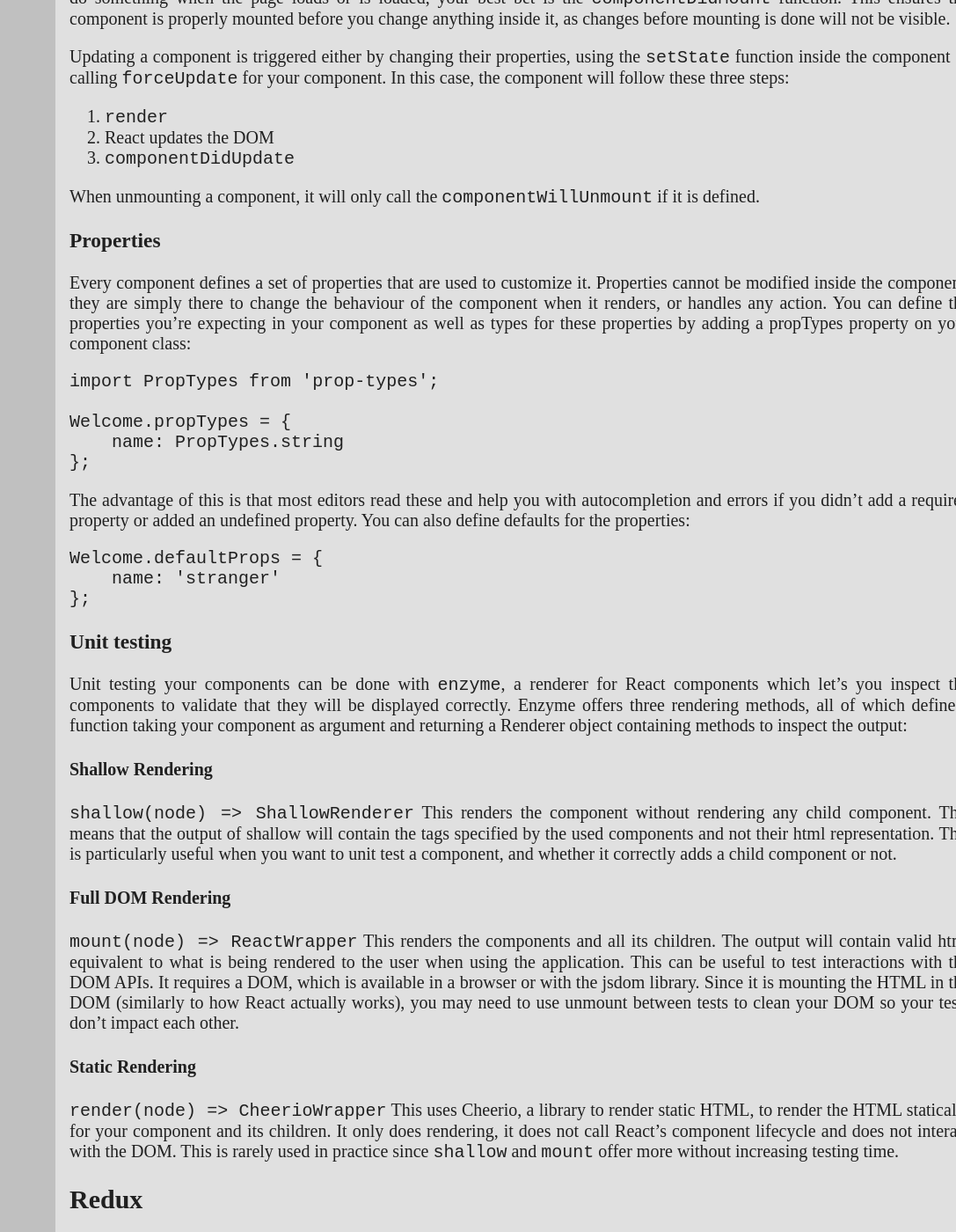
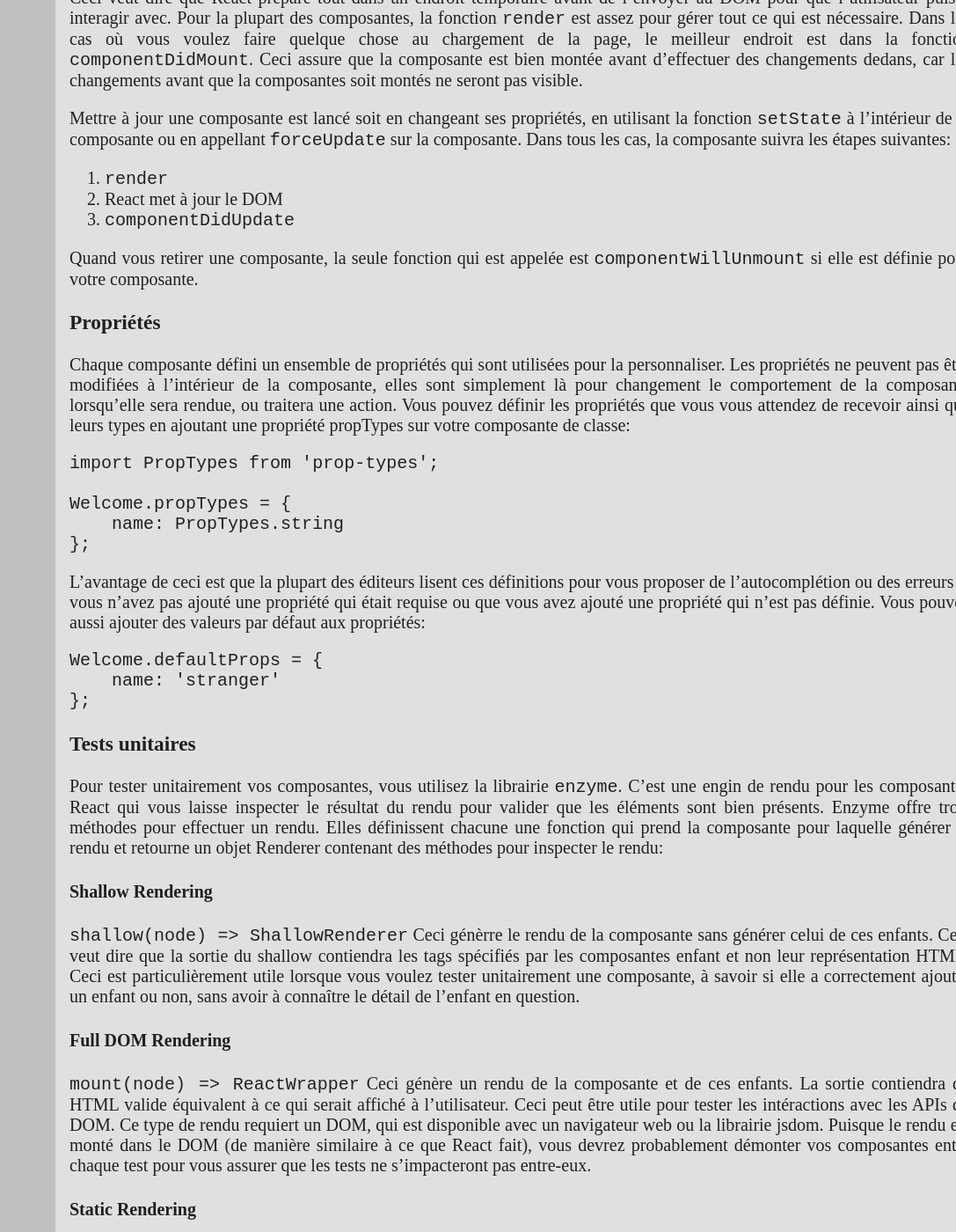
Before and after one commit to lavoiecsh/lavoiecsh.github.io, a Jekyll site: the page built from _posts/2019/11/2019-11-04-react-fr.md, in a window 1280 px wide and 1400 px high, scrolled down 1108 px. Shown: the whole window at 88% size, without its empty margins (193-1280 px from the left). Built offline with Jekyll 4.4.1, drawn with Linux system fonts in a browser that asks for light colours; some of the changed text lies outside the part shown.

Commit message:
french version of react blog

````diff
--- a/_posts/2019/11/2019-11-04-react-fr.md
+++ b/_posts/2019/11/2019-11-04-react-fr.md
@@ -7,12 +7,12 @@ date: 2019-11-04
 categories: [Pratiques]
 tags: []
 ---
-After working a little with the React-Redux-Saga ecosystem, and working with others that were still new to it, I came to realize some parts of the frameworks can be a little confusing so I decided to write this post to explain how everything works together. This article isn't meant to explain everything, but give a brief overview of the different sections of the ecosystem and how they interact with each other in case you need to work on an existing project or need to think about which technology to use for new project.
+Après avoir travaillé un peu avec l'écosystème React-Redux-Saga, et avoir travaillé avec d'autres pour qui ce n'était pas famillié, j'en suis venu à la conclusion que certaines parties des librairies ne sont pas très claires donc j'ai décidé d'écrire cette entrée pour expliquer comment tout fonctionne ensemble. Cette article ne se veut pas une explication complète, mais plutôt un bref apperçu des différentes sections de l'écosystème et comment elles interagissent entre-elles au cas où vous auriez à travailler sur un projet existant avec ces technologies ou pour éclaircir votre décision si vous avez à choisir une technologie pour un nouveau projet.
 
 ## React
-React is essentially a framework to easily divide your front-end application in different components which interact together to form your application. This helps separate concerns for the different parts of your application and reuse some of the components you create.
+React est essentiellement une librairie pour facilement diviser votre application front-end en différentes composantes qui interagissent ensemble pour former votre application. Ceci aide à séparer les préoccupations des différentes sections de votre application et réutiliser certaines des composantes que vous créez.
 
-You define your components using either a class or a function syntax:
+Vous pouvez définir des composantes en utilisant une classe ou une fonction:
 ```javascript
 class Welcome extends React.Component {
     render() {
@@ -26,28 +26,28 @@ function Welcome(props) {
 
 function Welcome(props) => <h1>Hello, {props.name}</h1>;
 ```
-All these define a `Welcome` component that can be used inside other components with `<Welcome name="myname"/>`. In the later version of React, function components can do anything a class component can, the only difference being the syntax.
+Toutes ces syntaxes définissent une composant `Welcome` qui peut être utilisé dans d'autres composantes avec `<Welcome name="myname"/>`. Dans les dernières versions de React, les composantes fonctionnelles peuvent faire tout ce qu'une composante de classe peut faire, la différence est donc seulement la syntaxe.
 
-### Lifecycle
-A big part of React's component is the lifecycle. It's important to understand what is available at which point in the lifecycle. New components follow four basic steps:
+### Cycle de vie
+Une grosse partie des composantes de React est leur cycle de vie. C'est important de comprendre quand chaque élément est disponible dans le cycle de vie. Une nouvelle composante suit quatres étapes:
 
-1. constructor (for class components)
-2. `render` function for class components or the function itself for function components
-3. React updates the DOM
-4. `componentDidMount` (for class components)
+1. constructeur (pour les composantes de classe)
+2. fonction `render` pour les composantes de classe ou la fonction elle-même pour les composantes fonctionnelles
+3. React met à jour le DOM
+4. `componentDidMount` (pour les composantes de classe)
 
-This means that React renders everything inside a temporary buffer before sending it to the DOM for the user to see and interact with. For most components, the `render` function is enough to handle everything needed. In cases where you want to do something when the page loads or is loaded, your best bet is the `componentDidMount` function. This ensures the component is properly mounted before you change anything inside it, as changes before mounting is done will not be visible.
+Ceci veut dire que React prépare tout dans un endroit temporaire avant de l'envoyer au DOM pour que l'utilisateur puisse interagir avec. Pour la plupart des composantes, la fonction `render` est assez pour gérer tout ce qui est nécessaire. Dans les cas où vous voulez faire quelque chose au chargement de la page, le meilleur endroit est dans la fonction `componentDidMount`. Ceci assure que la composante est bien montée avant d'effectuer des changements dedans, car les changements avant que la composantes soit montés ne seront pas visible.
 
-Updating a component is triggered either by changing their properties, using the `setState` function inside the component or calling `forceUpdate` for your component. In this case, the component will follow these three steps:
+Mettre à jour une composante est lancé soit en changeant ses propriétés, en utilisant la fonction `setState` à l'intérieur de la composante ou en appellant `forceUpdate` sur la composante. Dans tous les cas, la composante suivra les étapes suivantes:
 
 1. `render`
-2. React updates the DOM
+2. React met à jour le DOM
 3. `componentDidUpdate`
 
-When unmounting a component, it will only call the `componentWillUnmount` if it is defined.
+Quand vous retirer une composante, la seule fonction qui est appelée est `componentWillUnmount` si elle est définie pour votre composante.
 
-### Properties
-Every component defines a set of properties that are used to customize it. Properties cannot be modified inside the component, they are simply there to change the behaviour of the component when it renders, or handles any action. You can define the properties you're expecting in your component as well as types for these properties by adding a propTypes property on your component class:
+### Propriétés
+Chaque composante défini un ensemble de propriétés qui sont utilisées pour la personnaliser. Les propriétés ne peuvent pas être modifiées à l'intérieur de la composante, elles sont simplement là pour changement le comportement de la composante lorsqu'elle sera rendue, ou traitera une action. Vous pouvez définir les propriétés que vous vous attendez de recevoir ainsi que leurs types en ajoutant une propriété propTypes sur votre composante de classe:
 ```javascript
 import PropTypes from 'prop-types';
 
@@ -55,29 +55,29 @@ Welcome.propTypes = {
     name: PropTypes.string
 };
 ```
-The advantage of this is that most editors read these and help you with autocompletion and errors if you didn't add a required property or added an undefined property. You can also define defaults for the properties:
+L'avantage de ceci est que la plupart des éditeurs lisent ces définitions pour vous proposer de l'autocomplétion ou des erreurs si vous n'avez pas ajouté une propriété qui était requise ou que vous avez ajouté une propriété qui n'est pas définie. Vous pouvez aussi ajouter des valeurs par défaut aux propriétés:
 ```javascript
 Welcome.defaultProps = {
     name: 'stranger'
 };
 ```
 
-### Unit testing
-Unit testing your components can be done with `enzyme`, a renderer for React components which let's you inspect the components to validate that they will be displayed correctly. Enzyme offers three rendering methods, all of which define a function taking your component as argument and returning a Renderer object containing methods to inspect the output:
+### Tests unitaires
+Pour tester unitairement vos composantes, vous utilisez la librairie `enzyme`. C'est une engin de rendu pour les composantes React qui vous laisse inspecter le résultat du rendu pour valider que les éléments sont bien présents. Enzyme offre trois méthodes pour effectuer un rendu. Elles définissent chacune une fonction qui prend la composante pour laquelle générer le rendu et retourne un objet Renderer contenant des méthodes pour inspecter le rendu:
 #### Shallow Rendering
 `shallow(node) => ShallowRenderer`
-This renders the component without rendering any child component. This means that the output of shallow will contain the tags specified by the used components and not their html representation. This is particularly useful when you want to unit test a component, and whether it correctly adds a child component or not.
+Ceci génèrre le rendu de la composante sans générer celui de ces enfants. Ceci veut dire que la sortie du shallow contiendra les tags spécifiés par les composantes enfant et non leur représentation HTML. Ceci est particulièrement utile lorsque vous voulez tester unitairement une composante, à savoir si elle a correctement ajouter un enfant ou non, sans avoir à connaître le détail de l'enfant en question.
 #### Full DOM Rendering
 `mount(node) => ReactWrapper`
-This renders the components and all its children. The output will contain valid html equivalent to what is being rendered to the user when using the application. This can be useful to test interactions with the DOM APIs. It requires a DOM, which is available in a browser or with the jsdom library. Since it is mounting the HTML in the DOM (similarly to how React actually works), you may need to use unmount between tests to clean your DOM so your tests don't impact each other.
+Ceci génère un rendu de la composante et de ces enfants. La sortie contiendra du HTML valide équivalent à ce qui serait affiché à l'utilisateur. Ceci peut être utile pour tester les intéractions avec les APIs du DOM. Ce type de rendu requiert un DOM, qui est disponible avec un navigateur web ou la librairie jsdom. Puisque le rendu est monté dans le DOM (de manière similaire à ce que React fait), vous devrez probablement démonter vos composantes entre chaque test pour vous assurer que les tests ne s'impacteront pas entre-eux.
 #### Static Rendering
 `render(node) => CheerioWrapper`
-This uses Cheerio, a library to render static HTML, to render the HTML statically for your component and its children. It only does rendering, it does not call React's component lifecycle and does not interact with the DOM. This is rarely used in practice since `shallow` and `mount` offer more without increasing testing time.
+Cette fonction utilise Cheerio, une librairie pour générer du rendu HTML statique, pour la composante et ses enfants. Ceci ne fait qu'effectuer un rendu, il n'utilise pas le cycle de vie de composantes de React et n'interagit pas avec le DOM. Ceci est rarement utilisé en pratique parce que `shallow` et `mount` offrent plus sans augmenter le temps de test.
 
 ## Redux
-Redux is a library on top of React which adds a sharable state between the components as well as an event-driven architecture to help the components interact with each other.
+Redux est une librairie par dessus React qui ajoute un état partagé entre les différentes composantes et une architecture basée sur les évènements pour faciliter les interactions entre les composantes.
 ### Actions
-Redux lets you define actions which you can trigger manually whenever something happens. This is the publishing part of the event-driven architecture. Actions can also contain additional data. They are defined with the `createAction` function and triggered by calling the returned function:
+Redux vous laisse définir des actions que vous pourrez lancer manuellement lorsqu'une action survient. Ceci est la partie publication de l'architecture basée sur les évènements. Les actions peuvent aussi contenir de l'information additionnelle. Elles sont définies avec la fonction `createAction` et lancées en appelant la fonction qui est retournée.
 ```javascript
 // define the action in a shared file
 export buttonPressed = createAction('BUTTON_PRESSED');
@@ -85,7 +85,7 @@ export buttonPressed = createAction('BUTTON_PRESSED');
 buttonPressed(additionalData);
 ```
 ### Reducers
-Reducers are functions triggered whenever a specific action is triggered. Their purpose is to update the global state depending on the triggered action and its additional data. They are created with the `handleAction` and `handleActions` functions with an initial state and a function mapping the received state to the new global state:
+Les reducers sont des fonctions exécutées automatiquement lorsqu'une action spécifique est lancée. Leur objectif est de mettre à jour l'état global dépendemment de l'action lancée et de son information additionnelle. Ils sont créés avec les fonctions `handleAction` et `handleActions` avec un état initial et une fonction pour transformer l'état reçu en nouvel état global:
 ```javascript
 handleActions({
     BUTTON_PRESSED: (state) => ({ ...state, somethingElse: true }),
@@ -93,8 +93,8 @@ handleActions({
 }, { somethingElse: false });
 ```
 
-### Connected Components
-Since React updates the components only when their properties are changed, they will not be updated when the global state changes unless they are connected to the Redux engine. To connect your component, you need to define a `mapStateToProps` function that reads the new state and maps values from it to your components properties. You can also define a `mapDispatchToProps` object that will set some of your properties to actions you created previously (similarly to the `defaultProps` object). With all this, you then export a connected component instead of your previous component with the `connect` function:
+### Composantes connectées
+Puisque React ne met à jour les composantes que si leurs propriétés ont changé, elles ne seront pas mises à jour lorsque l'état global changera à moins qu'elle ne soient connectées à l'engin de Redux. Pour connecter une composante, vous devez définir une fonction `mapStateToProps` qui lira le nouvel état et extraira certaines valeur pour modifier les propriétés de votre composante. Vous pouvez aussi définir un object `mapDispatchToProps` qui définira des valeurs par défaut pour les actions que votre composantes à besoin (similaire à l'object `defaultProps`). Avec ceci, vous pouvez ensuite exporter une composante connectées avec la fonction `connect`:
 ```javascript
 import buttonPressed from './actions';
 
@@ -109,23 +109,23 @@ mapDispatchToProps = {
 export default connect(mapStateToProps, mapDispatchToProps)(Welcome);
 ```
 ### Event-driven architecture
-As mentioned, Redux uses an event-driven architecture style which will usually follow this lifecycle:
-1. User interacts with your component
-2. Component triggers an action
-3. All reducers for that action will be called to modify the global state
-4. mapStateToProps will be called on each component with the new global state
-5. any component that changes a property during mapStateToProps will trigger it's update lifecycle and be updated
+Comme mentionné, Redux utilise une architecture basée sur les évènements qui suivra générallement le cycle suivant:
+1. L'utilisateur interagit avec votre composante
+2. La composante lance une action
+3. Tous les reducers pour cette action seront exécutés pour modifier l'état global
+4. `mapStateToProps` sera appelé sur chaque composante avec le nouvel état global
+5. Les composantes pour lesquelles une propriété a changé pendant `mapStateToProps` seront mises à jour selon le cycle de vie de React
 
-This helps to separate concerns inside your application. Actions are just placeholders to separate the different actions that can happen in your application. Reducers only need to know how to modify the state whenever a specific action is called. Components only need to know which action to trigger and their `mapStateToProps` only need to know what to do with the new state.
+Ceci aide à séparer les préoccupations à l'intérieur de votre application. Les actions ne sont que des marqueurs pour séparer les différentes actions qui peuvent survenir dans votre application. Les reducers n'ont besoin de savoir que comment modifier l'état global lorsqu'une action survient. Les composantes n'ont besoin de savoir que quelle action lancer pour chaque interaction de l'utilisateur et leur fonction `mapStateToProps` n'ont besoin que de savoir quoi faire avec un nouvel état global.
 
-It also allows you to make modifications to other components from a component since all the reducers and `mapStateToProps` will be executed when an action is triggered.
+Ceci permet aussi de faire des modifications à des composantes à partir d'une autre composante puisque tous les reducers et `mapStateToProps` seront exécutés lorsqu'une action est lancée.
 
-The biggest thing to remember when using actions, reducers and connect components is that you want each action to be as simple as possible. This is why thinking in events is usually easier: text changed, button clicked, etc. Since the actions, reducers and state are global to your application, make sure to name them well and not reuse the same names for actions or state values.
+La chose la plus importante à retenir avec les actions, reducers et composantes connectées est que chaque action doit être aussi simple que possible. C'est pourquoi penser en terme d'évènements est souvent plus simple: un texte a changé, un bouton a été cliqué, etc. Puisque les actions, reducers et l'état sont partagés à travers toute votre application, assurez vous de bien les nommer et de ne pas créer de conflits entre les différents noms.
 
-### Unit testing
-Actions cannot be unit tested as they are just definitions.
+### Tests unitaires
+Les actions ne peuvent pas être testées parce qu'elles ne sont que des définitions.
 
-Reducers can easily be unit tested by ensuring the new state reflects the expected changes depending on the triggered action and additional information. The `handleActions` function returns a `reducer` function that takes an initial state and a object containing the type of triggered action (the string argument when you `createAction`) and the additional data as a payload. Executing this function returns the new state, making unit testing very simple:
+Les reducers peuvent facilement être testés unitairement en s'assurant que le nouvel état reflète les changements attendu selon l'action lancée et son information additionnelle. Les fonctions `handleActions` retourne une fonction `reducer` qui prend en paramêtre l'état initial et un objet contenant le type d'action lancée (le nom passé en argument à `createAction`) ainsi que l'information additionnelle. Exécute cette fonction retourne le nouvel état, rendant les tests unitaires très simples:
 ```javascript
 expect(reducer({
     // empty initial state
@@ -138,7 +138,7 @@ expect(reducer({
 });
 ```
 
-For components, you will need to unit test the initial rendering (as before), the `mapStateToProps` function which is pretty straight forward and make sure that actions are correctly triggered when an action happens. This requires shallow or full DOM rendering (static rendering doesn't work).
+Pour les composantes, vous pouvez toujours tester unitaire le rendu initial, ainsi que la fonction `mapStateToProps` qui est assez simple et vous assurer que les actions sont correctement lancées lorsqu'une interaction survient. Ceci requiest un rendu shallow ou full DOM (le rendu statique ne fonctionnera pas).
 ```javascript
 define('welcome', () => {
     let component;
@@ -165,11 +165,11 @@ define('welcome', () => {
 ```
 
 ## Saga
-As you probably guessed, some things are still a little complicated when using React with Redux, especially handling promises and such when calling apis to fetch data or make modifications. The React-Redux-Saga library helps greatly with this. Saga is a design pattern initially defined to handle interactions with multiple components you may or may not control. It is especially useful when your application must call multiple apis and revert each call if one of them failed.
+Comme vous pouvez le déviner, certaines choses sont encore un peu compliquées en utilisant React avec Redux, spécifiquement le traitement des promesses et les appels à un api pour aller chercher de l'information ou effectuer des modifications. La librairie React-Redux-Saga aide grandement avec ceci. Saga est un patron de conception initiallement défini pour gérer les interactions entre plusieurs composantes d'un system que vous controllez ou non. C'est spécialement utile lorsque votre application doit appeler plusieurs apis et revenir à un état valide si un deux ne fonctionne pas.
 
-Most of the time when you need to fetch data with React-Redux, you'll end up with a call to an api that returns a promise. Once it resolves, you trigger the action associated with it. For simple cases like this, you may find Saga a little overwhelming, but for more complicated cases it greatly helps to reduce duplication and helps extract api logic from your components.
+La plupart du temps lorsque vous allez chercher des données avec React-Redux, vous vous retrouvez avec un appel à un api qui retourne une promesse. Pendant sa résolution, vous lancez l'action qui lui est associée. Pour des cas simples, Saga peut sembler écrasant, mais pour des cas plus complexes, il aide grandement à réduire la duplication et extraire la logique d'appel d'api de vos composantes.
 
-In React-Redux-Saga, you define generator functions that are executed when an action is triggered. They essentially act as a reducer with more logic.
+Dans React-Redux-Saga, vous définissez une fonction génératrice qui sera exécutée lorsqu'une action est lancée. C'est essentiellement un reducer avec plus de logique.
 ```javascript
 function* mySaga() {
     // execute when buttonPressed is triggered
@@ -184,8 +184,8 @@ function* mySaga() {
     yield put(dataFetched({ ...initialData, ...moreData, ...stateData }));
 }
 ```
-### Unit testing
-There are two methods to unit testing sagas. The first method goes through the generator function and expects the returns at each yield. This tightly couples your test code to your saga code, making any changes painful since you'll need to modify all the tests whenever you need to change the saga code.
+### Tests unitaires
+Il y a deux façons de tester unitaires vos sagas. La première passe à travers la fonction génératrice et s'attend à un résultat à chaque `yield`. Ceci couple étroitement votre code de test avec le code de saga, rendant n'importe quel changement difficile parce que vous devrez modifier tous vos tests si vous voulez modifier la saga.
 ```javascript
 const gen = mySaga();
 expect(gen.next()).toEqual(take('BUTTON_PRESSED'));
@@ -195,9 +195,9 @@ expect(gen.next({ blah: [] })).toEqual(select(state => state.somethingElse));
 expect(gen.next({ test: 'abc' })).toEqual(put(dataFetched({ id: 'id', something: 2, blah: [], test: 'abc'})));
 expect(gen.next()).toEqual({ done: true, value: undefined });
 ```
-This can quickly become painful to maintain and debug if there is a problem.
+Ceci peut rapidement devenir pénible à maintenir et déboguer si jamais un problème survient.
 
-The other method is to actually run the saga and expect the resulting dispatched actions.
+L'autre façon est de lancer la saga et s'attendre aux actions lancées par celles-ci.
 ```javascript
 fetch = jest.fn().mockReturnValue({ something: 2 });
 fetchOther = jest.fn().mockReturnValue({ blah: [] });
@@ -212,4 +212,4 @@ expect(dispatched).toEqual([
     dataFetched({ id: 'id', something: 2, blah: [], test: 'abc' })
 ]);
 ```
-Since you only expect the dispatch items to contain the desired actions and data, changing the saga code has less chances to break the tests unless the actual logic of the saga changes. With more complicated sagas, it becomes a much more powerful tool since you're actually testing the output of the function depending on the input and not the implementation.
+Puisque vous ne testez que l'entrée et la sortie de votre saga, changer le code de la saga a moins de chances de briser des tests à moins que la logique de la saga change. Pour des sagas plus complexes, ça devient un outil beaucoup plus puissant puisque vous pouvez vraiment tester le résultat de la fonction dépendemment de l'entrée et non pas l'implémentation.
````
